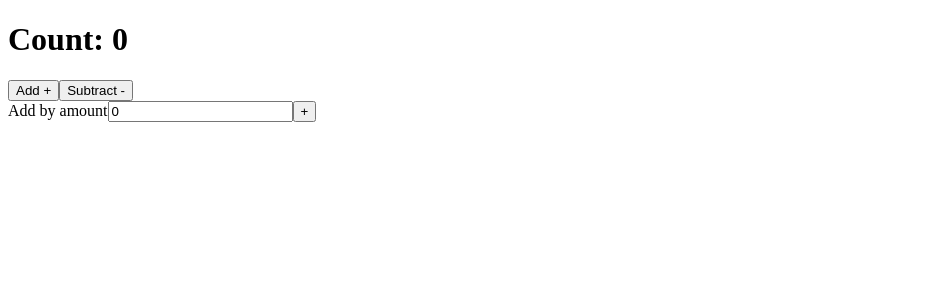
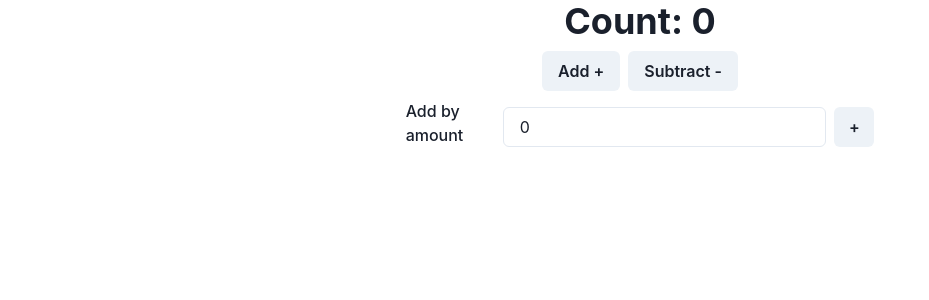
Before and after one commit to e-vana/capstone, a React (Vite) app in the folder client/: page /test in a window 1280 px wide. Shown: the top 300 px of the page, without its empty margins (0-929 px from the left). Built offline with nearby package versions, Linux system fonts and the light colour scheme.

Commit message:
styling, dir changes, some organization

```diff
--- a/client/package.json
+++ b/client/package.json
@@ -10,8 +10,12 @@
     "preview": "vite preview"
   },
   "dependencies": {
+    "@chakra-ui/react": "^2.8.0",
+    "@emotion/react": "^11.11.1",
+    "@emotion/styled": "^11.11.0",
     "@reduxjs/toolkit": "^1.9.5",
     "axios": "^1.4.0",
+    "framer-motion": "^10.16.1",
     "react": "^18.2.0",
     "react-dom": "^18.2.0",
     "react-icons": "^4.10.1",
--- a/client/src/App.tsx
+++ b/client/src/App.tsx
@@ -1,9 +1,11 @@
 import { QueryClient, QueryClientProvider } from "react-query";
 import { createBrowserRouter, RouterProvider } from "react-router-dom";
 import { Provider } from "react-redux";
+import { ChakraProvider } from "@chakra-ui/react";
 import HomeView from "./views/HomeView";
 import TestView from "./views/TestView";
 import { store } from "./app/store";
+
 export const queryClient = new QueryClient({
   defaultOptions: {
     queries: {
@@ -27,7 +29,13 @@ function App() {
   return (
     <QueryClientProvider client={queryClient}>
       <Provider store={store}>
-        <RouterProvider router={router} />
+        <ChakraProvider
+          toastOptions={{
+            defaultOptions: { position: "bottom-right", isClosable: true },
+          }}
+        >
+          <RouterProvider router={router} />
+        </ChakraProvider>
       </Provider>
     </QueryClientProvider>
   );
--- a/client/src/api/users.api.ts
+++ b/client/src/api/users.api.ts
@@ -1,19 +1,19 @@
 import axios from "axios";
+import { iGetUsersResponse } from "../interfaces/user.interface";
 
-interface User {
-  email: string;
-  first_name: string;
-  last_name: string;
-  password: string;
-  created_at: Date;
-  updated_at: Date;
-}
+export const getUsers = async function (): Promise<iGetUsersResponse> {
+  const response = await axios.get(`${import.meta.env.VITE_BASE_URL}/users`);
+  return response.data as iGetUsersResponse;
+};
 
-interface GetUsersResponse {
-  users: User[];
-}
-
-export const getUsers = async function (): Promise<GetUsersResponse> {
-  let response = await axios.get(`${import.meta.env.VITE_BASE_URL}/users`);
-  return response.data as GetUsersResponse;
-};
+// wait wrapper for testing loading states
+export const waitWrapper =
+  (
+    // eslint-disable-next-line @typescript-eslint/no-explicit-any
+    callBack: () => Promise<any>,
+    delay: number = 2000
+  ) =>
+  async () => {
+    await new Promise((resolve) => setTimeout(resolve, delay));
+    return callBack();
+  };
--- /dev/null
+++ b/client/src/components/Error/index.tsx
@@ -0,0 +1,13 @@
+import { Heading, Stack, Text } from "@chakra-ui/react";
+import { ErrorMessageComponent } from "./types";
+
+const ErrorMessage: ErrorMessageComponent = ({ code, message }) => {
+  return (
+    <Stack align={"center"}>
+      <Heading size={"2xl"}>{code}</Heading>
+      <Text fontSize={"xl"}>{message}</Text>
+    </Stack>
+  );
+};
+
+export default ErrorMessage;
--- /dev/null
+++ b/client/src/components/Error/types.ts
@@ -0,0 +1,8 @@
+import { FunctionComponent } from "react";
+
+interface ErrorMessageProps {
+  code: number;
+  message: string;
+}
+
+export type ErrorMessageComponent = FunctionComponent<ErrorMessageProps>;
--- /dev/null
+++ b/client/src/components/User/types.ts
@@ -0,0 +1,8 @@
+import { FunctionComponent } from "react";
+import { iUser } from "../../interfaces/user.interface";
+
+interface UserCardProps {
+  user: Omit<iUser, "password">;
+}
+
+export type UserCardComponent = FunctionComponent<UserCardProps>;
--- /dev/null
+++ b/client/src/components/User/userCard.tsx
@@ -0,0 +1,17 @@
+import { Card, HStack, Avatar, Text } from "@chakra-ui/react";
+import { UserCardComponent } from "./types";
+
+const UserCard: UserCardComponent = ({ user }) => {
+  return (
+    <Card key={user.email} minW={"200px"} p={3}>
+      <HStack>
+        <Avatar name={user.first_name + " " + user.last_name} size={"md"} />
+        <Text>
+          {user.first_name} {user.last_name}
+        </Text>
+      </HStack>
+    </Card>
+  );
+};
+
+export default UserCard;
--- a/client/src/views/HomeView.tsx
+++ b/client/src/views/HomeView.tsx
@@ -1,29 +1,49 @@
 import { useQuery } from "react-query";
 import { Link as RouterLink } from "react-router-dom";
-import { getUsers } from "../api/users.api";
+import { Button, Spinner, Stack, useToast } from "@chakra-ui/react";
+import { getUsers, waitWrapper } from "../api/users.api";
 import { FunctionComponent } from "react";
+import ErrorMessage from "../components/Error";
+import UserCard from "../components/User/userCard";
+import { iUser } from "../interfaces/user.interface";
+
 const HomeView: FunctionComponent = () => {
+  const toast = useToast();
+
   const {
     data: userData,
     isLoading: userIsLoading,
     isError: userIsError,
-  } = useQuery("getUsers", getUsers);
+  } = useQuery("getUsers", waitWrapper(getUsers)); // waits for two seconds to test loader
 
   const renderState = {
-    loading: <h1>Loading...</h1>,
-    error: <h1>Cant find users. Make sure you start the server!</h1>,
+    loading: (
+      <Stack align={"center"} minH={"100vh"} justify={"center"}>
+        <Spinner color={"green"} size={"xl"} />
+      </Stack>
+    ),
+    error: (
+      <ErrorMessage
+        code={404}
+        message="Cant find users. Make sure you start the server!"
+      />
+    ),
     success: () => (
-      <>
-        {userData?.users &&
-          userData.users.map((user) => (
-            <div key={user.email}>
-              {user.first_name} {user.last_name}
-            </div>
-          ))}
-        <RouterLink to={"/test"}>
-          <button>Go To Test Page</button>
-        </RouterLink>
-      </>
+      <Stack align={"center"} height={"100vh"} justify={"center"}>
+        <Stack>
+          {userData?.users &&
+            userData.users.map((user: Omit<iUser, "password">) => (
+              <UserCard key={user.email} user={user} />
+            ))}
+          {toast({
+            status: "success",
+            title: "Success",
+          })}
+          <Button as={RouterLink} to={"/test"}>
+            Go To Test Page
+          </Button>
+        </Stack>
+      </Stack>
     ),
   };
 
--- a/client/src/views/TestView.tsx
+++ b/client/src/views/TestView.tsx
@@ -1,5 +1,13 @@
 import { useState } from "react";
 import { useAppSelector, useAppDispatch } from "../app/hooks";
+import {
+  Heading,
+  Stack,
+  HStack,
+  Button,
+  FormLabel,
+  Input,
+} from "@chakra-ui/react";
 import { increment, decrement, addByAmount } from "../features/counterReducer";
 
 const TestView = () => {
@@ -7,34 +15,23 @@ const TestView = () => {
   const dispatch = useAppDispatch();
   const [amt, setAmt] = useState<number>(0);
 
-  const handleFormSubmit = (e: React.FormEvent) => {
-    e.preventDefault();
-    dispatch(addByAmount(amt));
-  };
-
   return (
-    <div>
-      <h1>Count: {count}</h1>
-      <div
-        style={{
-          display: "flex",
-        }}
-      >
-        <button onClick={() => dispatch(increment())}>Add +</button>
-        <button onClick={() => dispatch(decrement())}>Subtract -</button>
-      </div>
-      <div>
-        <form onSubmit={handleFormSubmit}>
-          <label>Add by amount</label>
-          <input
-            type="number"
-            value={amt}
-            onChange={(e) => setAmt(+e.currentTarget.value)} // ts '+' turns string to number
-          />
-          <button type="submit">+</button>
-        </form>
-      </div>
-    </div>
+    <Stack align={"center"}>
+      <Heading>Count: {count}</Heading>
+      <HStack>
+        <Button onClick={() => dispatch(increment())}>Add +</Button>
+        <Button onClick={() => dispatch(decrement())}>Subtract -</Button>
+      </HStack>
+      <HStack>
+        <FormLabel>Add by amount</FormLabel>
+        <Input
+          type="number"
+          value={amt}
+          onChange={(e) => setAmt(+e.currentTarget.value)} // ts '+' turns string to number
+        />
+        <Button onClick={() => dispatch(addByAmount(amt))}>+</Button>
+      </HStack>
+    </Stack>
   );
 };
 
```
Also changed, not shown: client/src/interfaces/user.interface.ts (added, +12 -0 lines), 1 other file (tests, documents, lock files or other folders).
